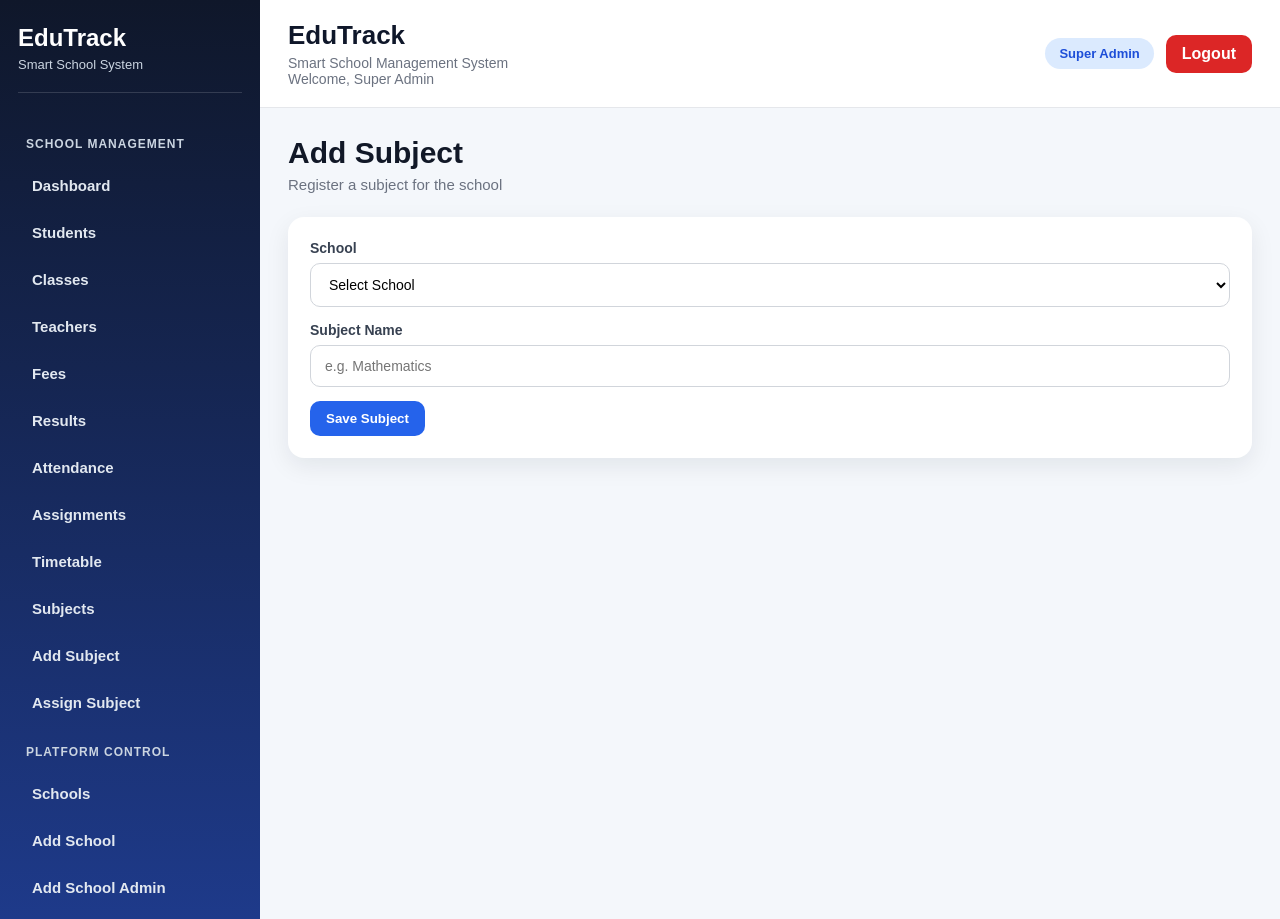
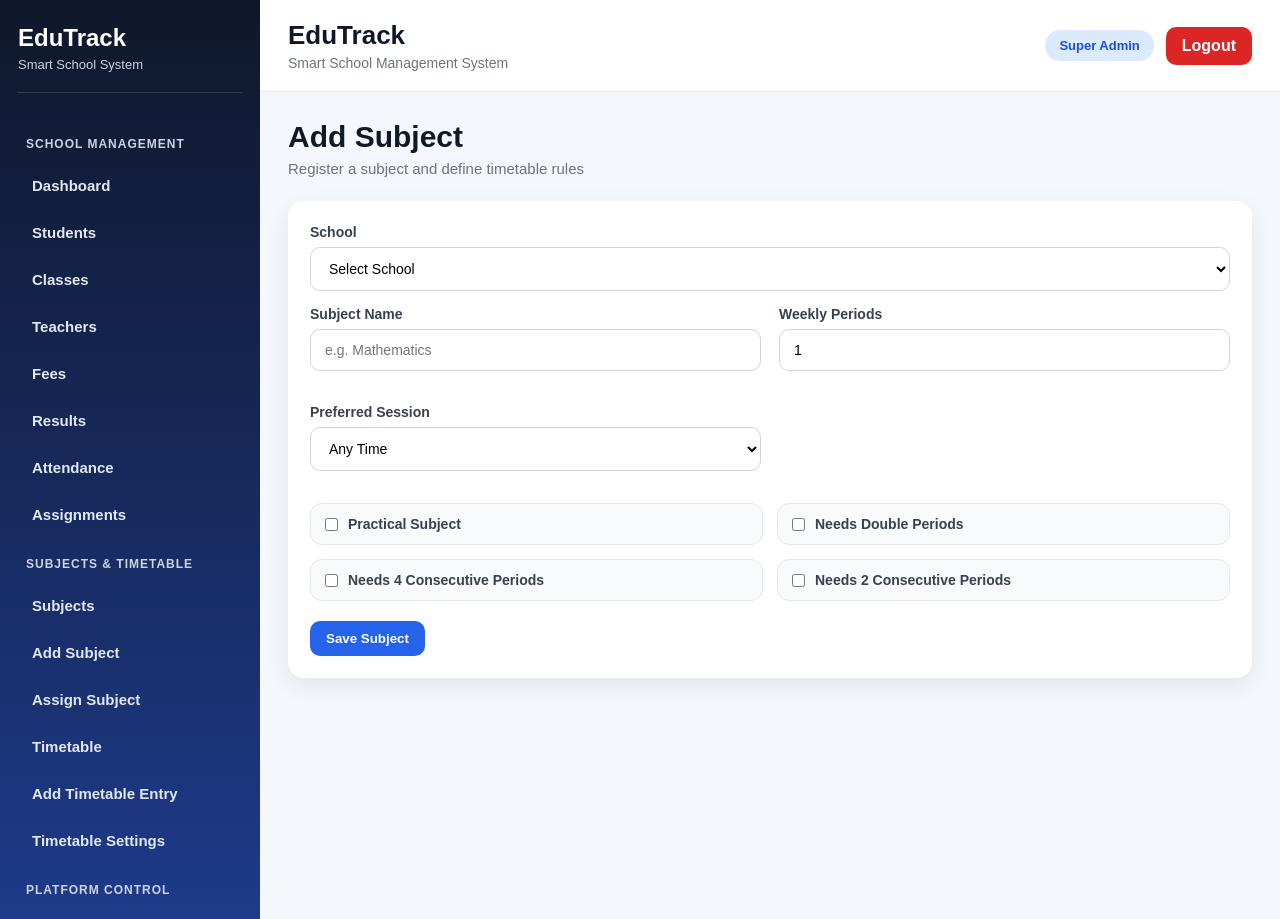
Before and after one commit to sadziwacynthia-bot/school-system-v2, a Flask app: page /add_subject in a window 1280 px wide. Run offline with Flask 3, Linux system fonts and the light colour scheme; a user stored in the database is signed in; tables that the repository leaves empty hold one stand-in row (values such as "Sample post"); a database or web service that is not in the repository returns one stand-in record (values such as "Sample title"); some libraries are stand-ins or nearby versions.

Commit message:
UI cleanup, sidebar redesign, timetable links added

```diff
--- a/app.py
+++ b/app.py
@@ -1403,6 +1403,7 @@ def assign_teacher():
         schools=schools
     )
 
+
 @app.route("/teacher_dashboard")
 @login_required
 @roles_required("teacher")
@@ -2060,7 +2061,276 @@ def parent_setup():
         return redirect(url_for("login"))
 
     return render_template("parent_setup.html")
-
+from datetime import datetime, timedelta
+
+WEEKDAYS = ["Monday", "Tuesday", "Wednesday", "Thursday", "Friday"]
+
+
+def to_int(value, default=0):
+    try:
+        return int(value)
+    except Exception:
+        return default
+
+
+def build_period_slots(settings):
+    start_time = settings["start_time"] or "07:30"
+    period_length = to_int(settings["period_length"], 35)
+    periods_per_day = to_int(settings["periods_per_day"], 8)
+    break_after_period = to_int(settings["break_after_period"], 3)
+    break_duration = to_int(settings["break_duration"], 20)
+    lunch_after_period = to_int(settings["lunch_after_period"], 5)
+    lunch_duration = to_int(settings["lunch_duration"], 40)
+
+    current = datetime.strptime(start_time, "%H:%M")
+    slots = []
+
+    for period_no in range(1, periods_per_day + 1):
+        slot_start = current
+        slot_end = slot_start + timedelta(minutes=period_length)
+
+        slots.append({
+            "period_no": period_no,
+            "start_time": slot_start.strftime("%H:%M"),
+            "end_time": slot_end.strftime("%H:%M")
+        })
+
+        current = slot_end
+
+        if period_no == break_after_period:
+            current += timedelta(minutes=break_duration)
+
+        if period_no == lunch_after_period:
+            current += timedelta(minutes=lunch_duration)
+
+    return slots
+
+
+def is_morning_period(period_no):
+    return period_no <= 3
+
+
+def find_subject_rule(subject_rules, subject_name):
+    return subject_rules.get(subject_name)
+
+
+def get_subject_priority(subject_name, rule):
+    name = (subject_name or "").lower()
+    if "math" in name or "mathematics" in name:
+        return 1
+    if rule and rule.get("preferred_session") == "morning":
+        return 2
+    if rule and to_int(rule.get("is_practical"), 0) == 1:
+        return 3
+    return 4
+
+
+def can_place_block(class_schedule, teacher_schedule, teacher_id, day, start_index, block_size):
+    for i in range(start_index, start_index + block_size):
+        if (day, i) in class_schedule:
+            return False
+        if (teacher_id, day, i) in teacher_schedule:
+            return False
+    return True
+
+
+def place_block(entries, class_schedule, teacher_schedule, teacher_id, class_name, subject, day, slots, start_index, block_size):
+    start_slot = slots[start_index]
+    end_slot = slots[start_index + block_size - 1]
+
+    entries.append({
+        "class_name": class_name,
+        "subject": subject,
+        "teacher_id": teacher_id,
+        "day_of_week": day,
+        "start_time": start_slot["start_time"],
+        "end_time": end_slot["end_time"],
+        "room": ""
+    })
+
+    for i in range(start_index, start_index + block_size):
+        class_schedule[(day, i)] = subject
+        teacher_schedule[(teacher_id, day, i)] = class_name
+
+
+def try_place_block(entries, class_schedule, teacher_schedule, teacher_id, class_name, subject, slots, preferred_morning, block_size):
+    candidate_days = WEEKDAYS[:]
+
+    for day in candidate_days:
+        indexes = list(range(0, len(slots) - block_size + 1))
+
+        if preferred_morning:
+            indexes = [i for i in indexes if is_morning_period(slots[i]["period_no"])]
+
+        for idx in indexes:
+            if can_place_block(class_schedule, teacher_schedule, teacher_id, day, idx, block_size):
+                place_block(entries, class_schedule, teacher_schedule, teacher_id, class_name, subject, day, slots, idx, block_size)
+                return True
+
+    if preferred_morning:
+        return try_place_block(entries, class_schedule, teacher_schedule, teacher_id, class_name, subject, slots, False, block_size)
+
+    return False
+
+
+def auto_generate_timetable_for_school(school_id, selected_class=None):
+    settings = fetch_one(
+        "SELECT * FROM timetable_settings WHERE school_id = ?",
+        (school_id,)
+    )
+
+    if not settings:
+        return False, "Please set timetable settings first."
+
+    slots = build_period_slots(settings)
+
+    if selected_class:
+        assignments = fetch_all("""
+            SELECT ta.*, t.full_name
+            FROM teacher_assignments ta
+            JOIN teachers t ON ta.teacher_id = t.id
+            WHERE ta.school_id = ? AND ta.class_name = ?
+            ORDER BY ta.class_name, ta.subject
+        """, (school_id, selected_class))
+    else:
+        assignments = fetch_all("""
+            SELECT ta.*, t.full_name
+            FROM teacher_assignments ta
+            JOIN teachers t ON ta.teacher_id = t.id
+            WHERE ta.school_id = ?
+            ORDER BY ta.class_name, ta.subject
+        """, (school_id,))
+
+    if not assignments:
+        return False, "No subject assignments found. Assign subjects first."
+
+    subject_rows = fetch_all(
+        "SELECT * FROM subjects WHERE school_id = ?",
+        (school_id,)
+    )
+    subject_rules = {row["subject_name"]: row for row in subject_rows}
+
+    grouped = {}
+    for row in assignments:
+        grouped.setdefault(row["class_name"], []).append(row)
+
+    conn = get_db()
+    cursor = conn.cursor()
+
+    try:
+        if selected_class:
+            cursor.execute(
+                convert_query("DELETE FROM timetables WHERE school_id = ? AND class_name = ?"),
+                (school_id, selected_class)
+            )
+        else:
+            cursor.execute(
+                convert_query("DELETE FROM timetables WHERE school_id = ?"),
+                (school_id,)
+            )
+
+        teacher_schedule = {}
+        created_entries = []
+
+        for class_name, class_assignments in grouped.items():
+            class_schedule = {}
+
+            work_items = []
+            for item in class_assignments:
+                rule = find_subject_rule(subject_rules, item["subject"])
+                weekly_periods = to_int(rule["weekly_periods"], 1) if rule else 1
+                preferred_session = (rule["preferred_session"] if rule else "any") or "any"
+                is_practical = to_int(rule["is_practical"], 0) if rule else 0
+                requires_four_block = to_int(rule["requires_four_block"], 0) if rule else 0
+                requires_two_block = to_int(rule["requires_two_block"], 0) if rule else 0
+                requires_double_period = to_int(rule["requires_double_period"], 0) if rule else 0
+
+                work_items.append({
+                    "teacher_id": item["teacher_id"],
+                    "class_name": class_name,
+                    "subject": item["subject"],
+                    "weekly_periods": weekly_periods,
+                    "preferred_session": preferred_session,
+                    "is_practical": is_practical,
+                    "requires_four_block": requires_four_block,
+                    "requires_two_block": requires_two_block,
+                    "requires_double_period": requires_double_period,
+                    "priority": get_subject_priority(item["subject"], rule),
+                })
+
+            work_items.sort(key=lambda x: x["priority"])
+
+            for item in work_items:
+                remaining = item["weekly_periods"]
+                prefers_morning = item["preferred_session"] == "morning" or "math" in item["subject"].lower()
+
+                if item["requires_four_block"] == 1 and remaining >= 4:
+                    if try_place_block(
+                        created_entries, class_schedule, teacher_schedule,
+                        item["teacher_id"], item["class_name"], item["subject"],
+                        slots, prefers_morning, 4
+                    ):
+                        remaining -= 4
+
+                if item["requires_two_block"] == 1 and remaining >= 2:
+                    if try_place_block(
+                        created_entries, class_schedule, teacher_schedule,
+                        item["teacher_id"], item["class_name"], item["subject"],
+                        slots, prefers_morning, 2
+                    ):
+                        remaining -= 2
+
+                if item["requires_double_period"] == 1:
+                    while remaining >= 2:
+                        placed = try_place_block(
+                            created_entries, class_schedule, teacher_schedule,
+                            item["teacher_id"], item["class_name"], item["subject"],
+                            slots, prefers_morning, 2
+                        )
+                        if not placed:
+                            break
+                        remaining -= 2
+
+                while remaining > 0:
+                    placed = try_place_block(
+                        created_entries, class_schedule, teacher_schedule,
+                        item["teacher_id"], item["class_name"], item["subject"],
+                        slots, prefers_morning, 1
+                    )
+                    if not placed:
+                        break
+                    remaining -= 1
+
+        for entry in created_entries:
+            cursor.execute(
+                convert_query("""
+                    INSERT INTO timetables (
+                        school_id, class_name, subject, teacher_id,
+                        day_of_week, start_time, end_time, room
+                    )
+                    VALUES (?, ?, ?, ?, ?, ?, ?, ?)
+                """),
+                (
+                    school_id,
+                    entry["class_name"],
+                    entry["subject"],
+                    entry["teacher_id"],
+                    entry["day_of_week"],
+                    entry["start_time"],
+                    entry["end_time"],
+                    entry["room"],
+                )
+            )
+
+        conn.commit()
+        return True, "Timetable generated successfully."
+
+    except Exception as e:
+        conn.rollback()
+        return False, str(e)
+
+    finally:
+        conn.close()
 
 # =========================================================
 # TIMETABLE
@@ -2072,6 +2342,7 @@ def timetable():
     school_id = session.get("school_id")
     role = session.get("role")
     selected_class = request.args.get("class_name", "").strip()
+    schools = []
 
     if role == "teacher":
         teacher = fetch_one("""
@@ -2099,9 +2370,12 @@ def timetable():
                     END,
                     t.start_time
             """, (school_id, teacher["id"]))
+
         return render_template("teacher_timetable.html", timetable_rows=timetable_rows)
 
     if role == "super_admin":
+        schools = fetch_all("SELECT * FROM schools ORDER BY school_name")
+
         if selected_class:
             timetable_rows = fetch_all("""
                 SELECT t.*, tr.full_name
@@ -2149,7 +2423,9 @@ def timetable():
         class_options=CLASS_OPTIONS,
         selected_class=selected_class,
         timetable_rows=timetable_rows,
+        schools=schools
     )
+
 @app.route("/timetable_settings", methods=["GET", "POST"])
 @login_required
 @roles_required("school_admin", "super_admin")
--- a/templates/add_subject.html
+++ b/templates/add_subject.html
@@ -6,7 +6,7 @@
 <div class="page-header">
     <div>
         <h2 class="page-title">Add Subject</h2>
-        <p class="page-subtitle">Register a subject for the school</p>
+        <p class="page-subtitle">Register a subject and define timetable rules</p>
     </div>
 </div>
 
@@ -22,8 +22,32 @@
         </select>
         {% endif %}
 
-        <label for="subject_name">Subject Name</label>
-        <input type="text" name="subject_name" placeholder="e.g. Mathematics" required>
+        <div class="form-grid">
+            <div>
+                <label for="subject_name">Subject Name</label>
+                <input type="text" name="subject_name" placeholder="e.g. Mathematics" required>
+            </div>
+
+            <div>
+                <label for="weekly_periods">Weekly Periods</label>
+                <input type="number" name="weekly_periods" min="1" value="1" required>
+            </div>
+
+            <div>
+                <label for="preferred_session">Preferred Session</label>
+                <select name="preferred_session" required>
+                    <option value="any">Any Time</option>
+                    <option value="morning">Morning</option>
+                </select>
+            </div>
+        </div>
+
+        <div class="checkbox-group">
+            <label><input type="checkbox" name="is_practical"> Practical Subject</label>
+            <label><input type="checkbox" name="requires_double_period"> Needs Double Periods</label>
+            <label><input type="checkbox" name="requires_four_block"> Needs 4 Consecutive Periods</label>
+            <label><input type="checkbox" name="requires_two_block"> Needs 2 Consecutive Periods</label>
+        </div>
 
         <button type="submit" class="btn btn-primary">Save Subject</button>
     </form>
--- a/templates/base.html
+++ b/templates/base.html
@@ -3,11 +3,12 @@
 <head>
     <meta charset="UTF-8">
     <meta name="viewport" content="width=device-width, initial-scale=1.0">
-    <title>{% block title %}School Management System{% endblock %}</title>
+    <title>{% block title %}EduTrack{% endblock %}</title>
     <link rel="stylesheet" href="{{ url_for('static', filename='style.css') }}">
 </head>
 <body>
     <div class="main-layout">
+
         {% if session.get('user_id') %}
         <aside class="sidebar">
             <div class="sidebar-brand">
@@ -28,10 +29,15 @@
                     <a href="{{ url_for('results') }}" class="nav-link">Results</a>
                     <a href="{{ url_for('attendance') }}" class="nav-link">Attendance</a>
                     <a href="{{ url_for('assignments') }}" class="nav-link">Assignments</a>
-        <a href="{{ url_for('timetable') }}" class="nav-link">Timetable</a>
+
+                    <div class="menu-section-title">Subjects & Timetable</div>
+
                     <a href="{{ url_for('subjects') }}" class="nav-link">Subjects</a>
                     <a href="{{ url_for('add_subject') }}" class="nav-link">Add Subject</a>
                     <a href="{{ url_for('assign_teacher') }}" class="nav-link">Assign Subject</a>
+                    <a href="{{ url_for('timetable') }}" class="nav-link">Timetable</a>
+                    <a href="{{ url_for('add_timetable') }}" class="nav-link">Add Timetable Entry</a>
+                    <a href="{{ url_for('timetable_settings') }}" class="nav-link">Timetable Settings</a>
                 {% endif %}
 
                 {% if session.get('role') == 'super_admin' %}
@@ -71,15 +77,13 @@
             <header class="topbar">
                 <div>
                     <h1 class="topbar-title">EduTrack</h1>
-        <p class="topbar-subtitle">
-            Smart School Management System
-        </p>
-        <p class="topbar-subtitle">
-            Welcome, {{ session.get('full_name', 'User') }}
-        </p>
+                    <p class="topbar-subtitle">Smart School Management System</p>
                 </div>
+
                 <div class="topbar-actions">
-                    <span class="role-badge">{{ session.get('role', 'user')|replace('_', ' ')|title }}</span>
+                    <span class="role-badge">
+                        {{ session.get('role', 'user')|replace('_', ' ')|title }}
+                    </span>
                     <a href="{{ url_for('logout') }}" class="btn btn-danger">Logout</a>
                 </div>
             </header>
```
Also changed, not shown: templates/timetable.html (+24 -0 lines). Lines whose indentation alone changed are shown as unchanged.
